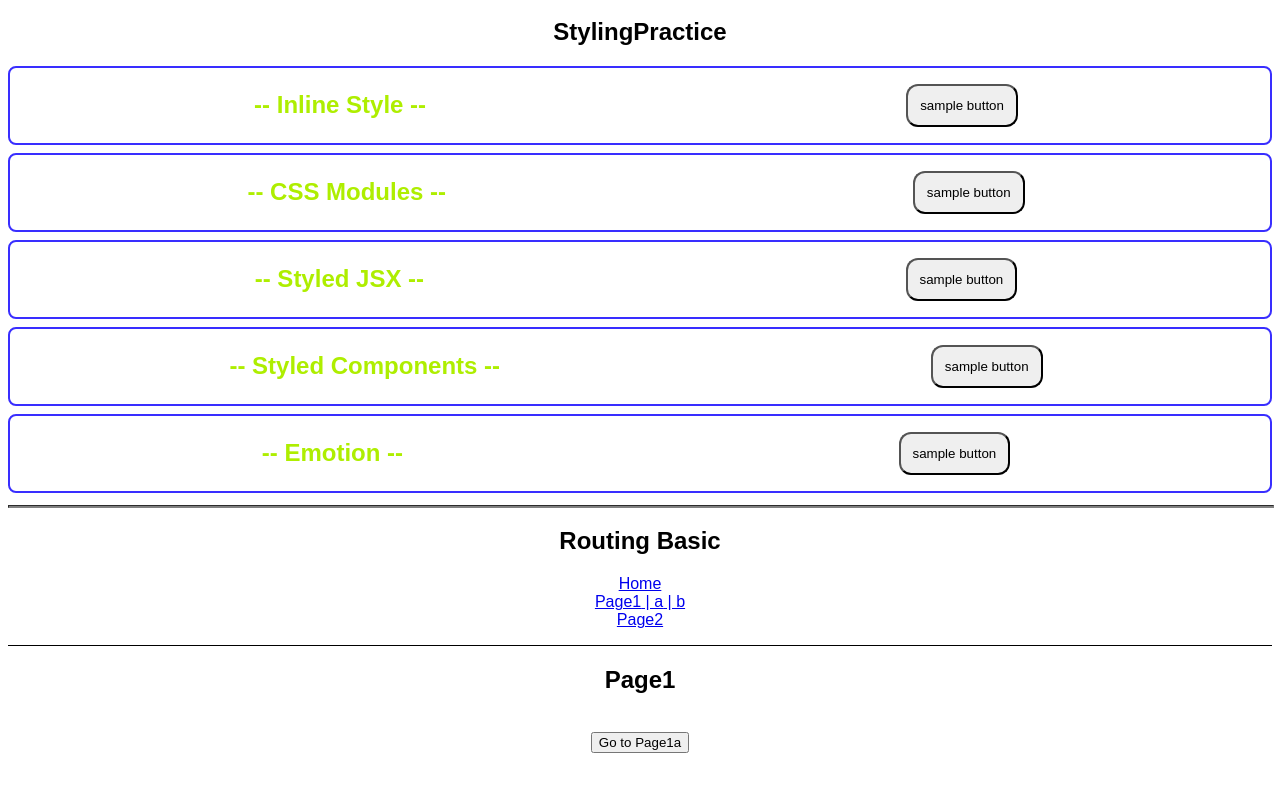
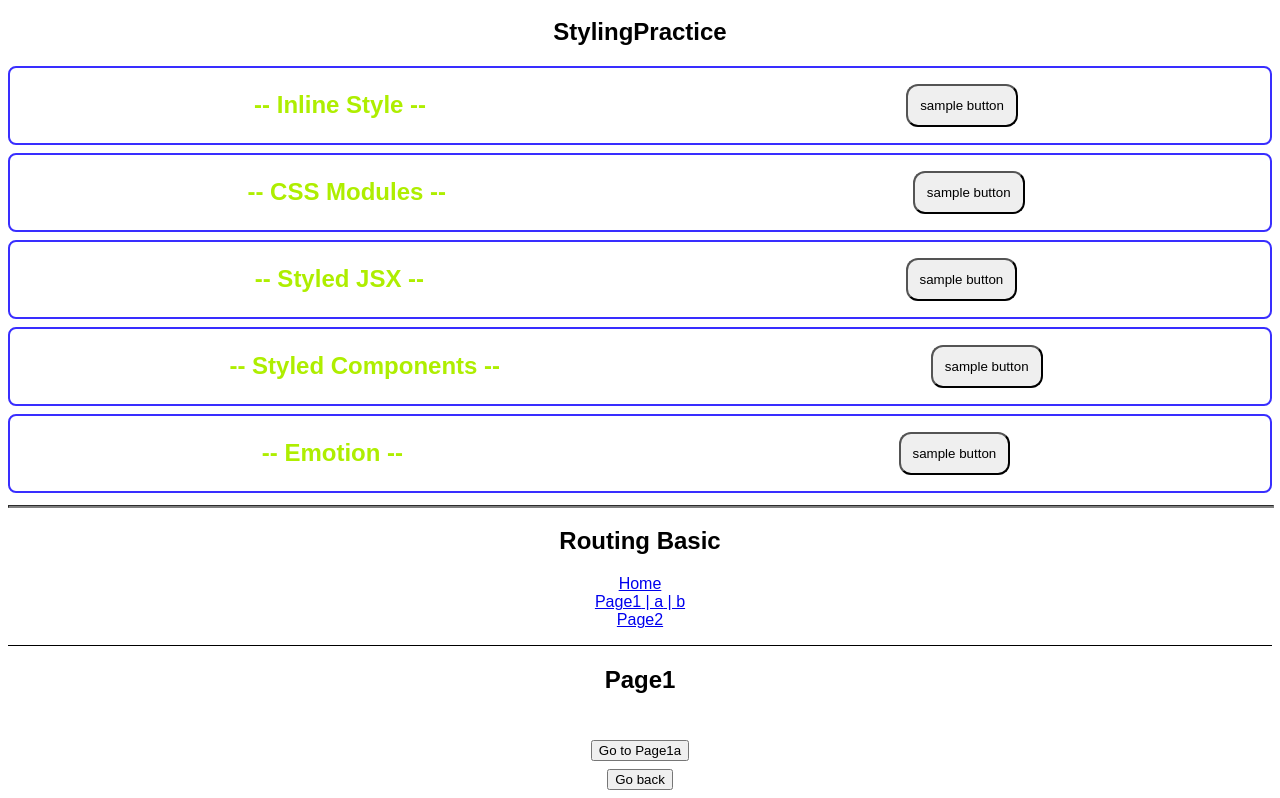
Before and after one commit to sota0121/codesandbox-react-tips, a React (Create React App) app: page /page1 in a window 1280 px wide. Shown: the part 228-1026 px from the top of the page. Before the commit the page ends 989 px from the top, so only its background shows below. Built offline with nearby package versions, Linux system fonts and the light colour scheme.

Commit message:
add go back page

```diff
--- a/src/components/RoutingBasic/Page1.jsx
+++ b/src/components/RoutingBasic/Page1.jsx
@@ -16,11 +16,19 @@ export const Page1 = (props) => {
     navigate("/page1/a");
   };
 
+  const handleClickBack = () => {
+    navigate(-1);
+  };
+
   return (
     <>
       <h2>Page1</h2>
       <br />
-      <button onClick={handleClick}>Go to Page1a</button>
+      <button style={{ margin: "8px" }} onClick={handleClick}>
+        Go to Page1a
+      </button>
+      <br />
+      <button onClick={handleClickBack}>Go back</button>
       <Outlet />
     </>
   );
```
